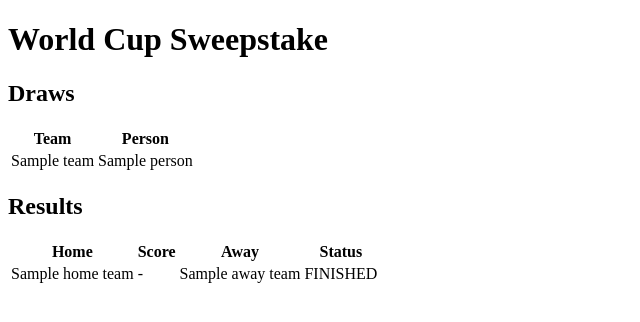
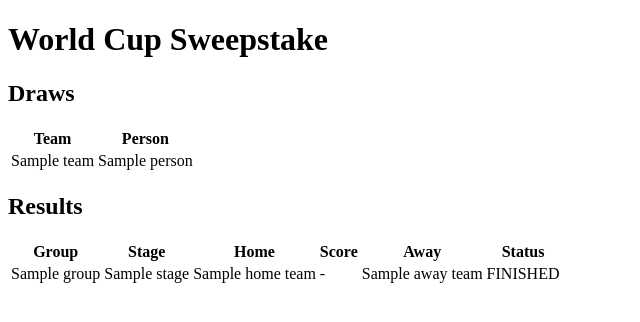
Before and after one commit to jpercival21/jpercival21.github.io, a Django app: template core/templates/core/index.html in a window 1280 px wide. Shown: the top 322 px of the page, without its empty margins (0-640 px from the left). Run offline with Django 5.2, Linux system fonts and the light colour scheme; the template is opened without the code that fills it: most values are stand-ins (such as "Sample title", 1, 10 or a date in 2020).

Commit message:
add group names and stage names

```diff
--- a/core/football.py
+++ b/core/football.py
@@ -13,6 +13,5 @@ def get_matches():
         f"{BASE_URL}/competitions/WC/matches",
         headers=HEADERS
     )
-    print(response)
     response.raise_for_status()
     return response.json()["matches"]
--- a/core/templates/core/index.html
+++ b/core/templates/core/index.html
@@ -22,6 +22,8 @@
     <h2>Results</h2>
     <table>
         <tr>
+            <th>Group</th>
+            <th>Stage</th>
             <th>Home</th>
             <th>Score</th>
             <th>Away</th>
@@ -29,6 +31,12 @@
         </tr>
         {% for match in matches %}
         <tr>
+            <td>
+                {{ match.group }}
+            </td>
+            <td>
+                {{ match.stage }}
+            </td>
             <td>
                 {{ match.homeTeam.name }}
                 {% if match.homeTeam.name in sweepstake %}
```
